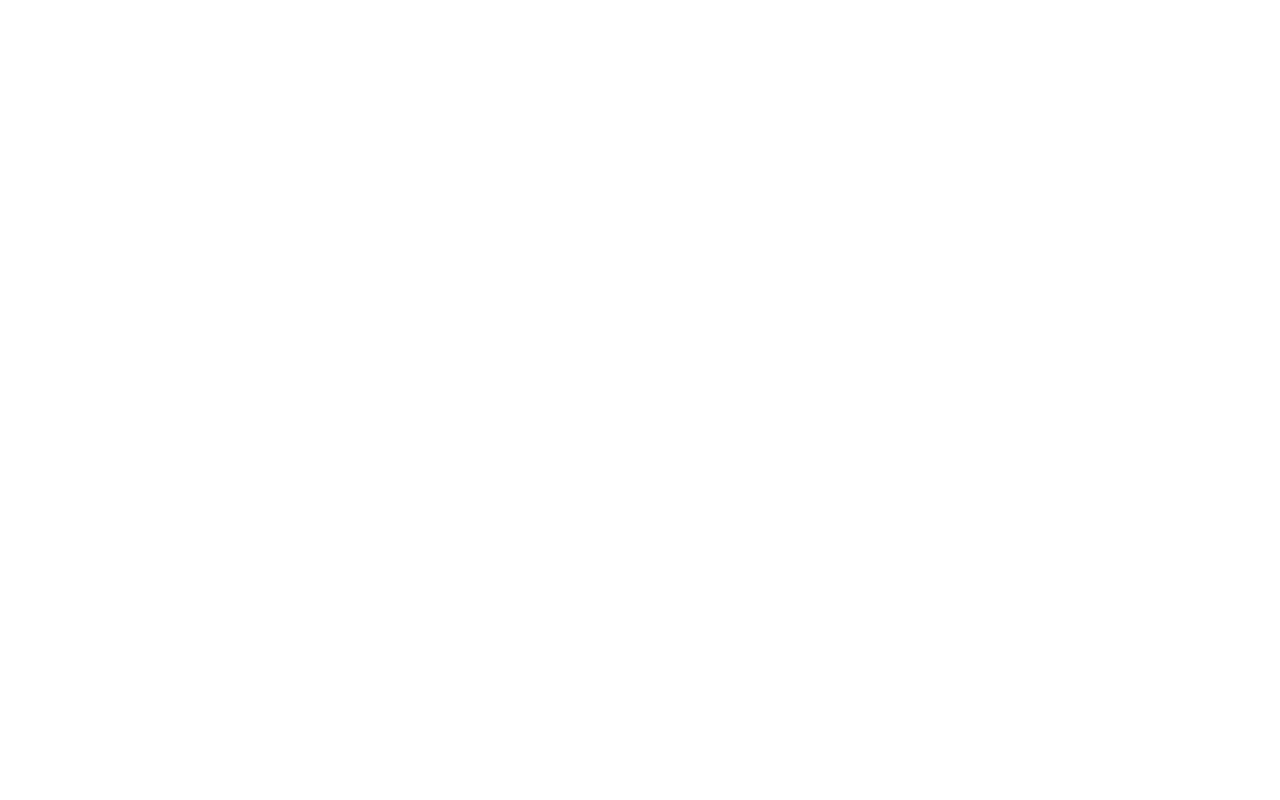
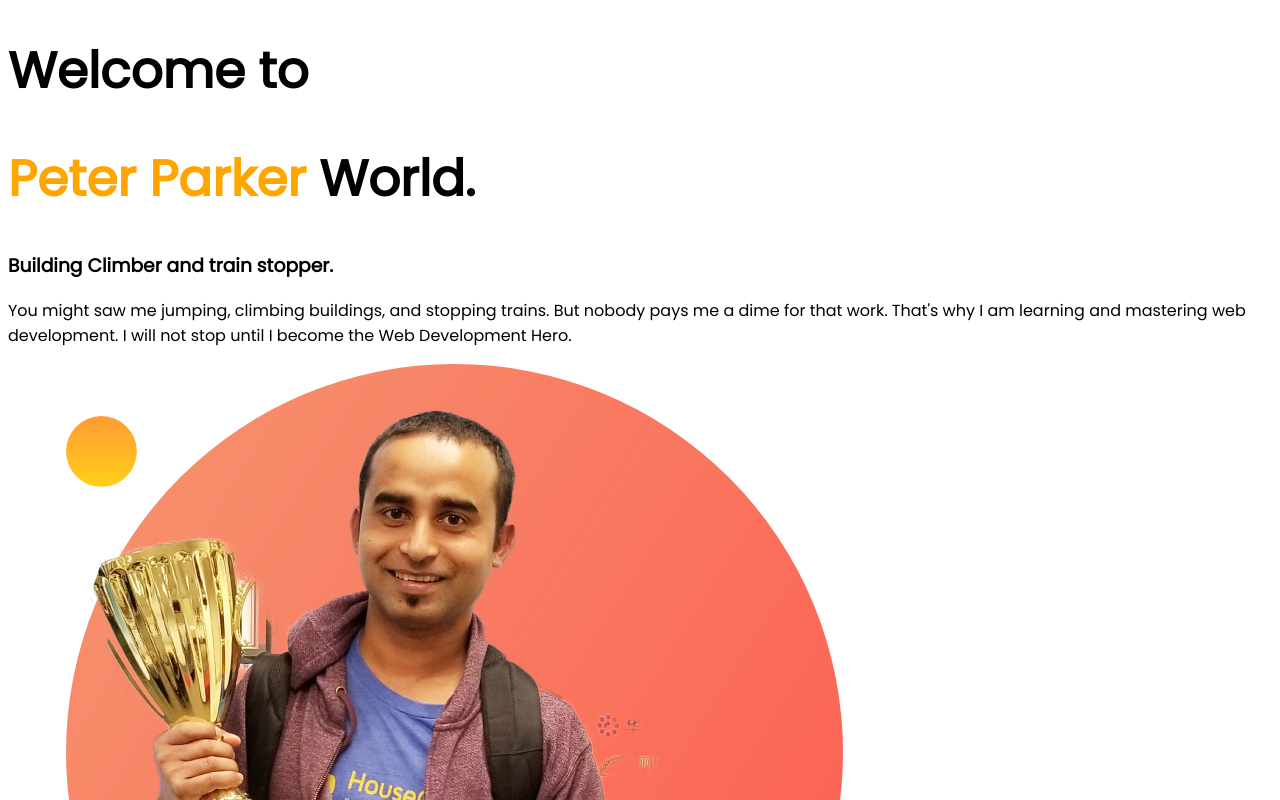
Before and after one commit to Shuvro-Maruf/developer-portfolio, a plain HTML site: page index.html in a window 1280 px wide. Shown: the top 800 px of the page. Drawn offline with Linux system fonts and the light colour scheme.

Commit message:
second-commit

```diff
--- a/index.html
+++ b/index.html
@@ -6,11 +6,20 @@
     <meta http-equiv="X-UA-Compatible" content="IE=edge">
     <meta name="viewport" content="width=device-width, initial-scale=1.0">
     <title>portfolio website</title>
+    <link rel="preconnect" href="https://fonts.googleapis.com">
+    <link rel="preconnect" href="https://fonts.gstatic.com" crossorigin>
+    <link href="https://fonts.googleapis.com/css2?family=Poppins&display=swap" rel="stylesheet">
     <link rel="stylesheet" href="style.css">
 </head>
 
 <body>
-
+    <h1>Welcome to</h1>
+    <h1><span class="orange-color">Peter Parker</span> World.</h1>
+    <h3>Building Climber and train stopper.</h3>
+    <p>You might saw me jumping, climbing buildings, and stopping trains. But nobody pays me a dime for that work.
+        That's why I am learning and mastering web development. I will not stop until I become the Web Development Hero.
+    </p>
+    <img src="images/jhankar.png" alt="">
 </body>
 
 </html>
--- a/style.css
+++ b/style.css
@@ -0,0 +1,11 @@
+body {
+    font-family: 'Poppins', sans-serif;
+}
+
+h1 {
+    font-size: 50px;
+}
+
+.orange-color {
+    color: orange;
+}
```
Also changed, not shown: images/dream-bg.png (added), images/exp-bg.png (added), images/jhankar.png (added), images/jhankar2.png (added), images/my-bg.png (added), images/my-bg2.png (added), images/top-banner.png (added).
